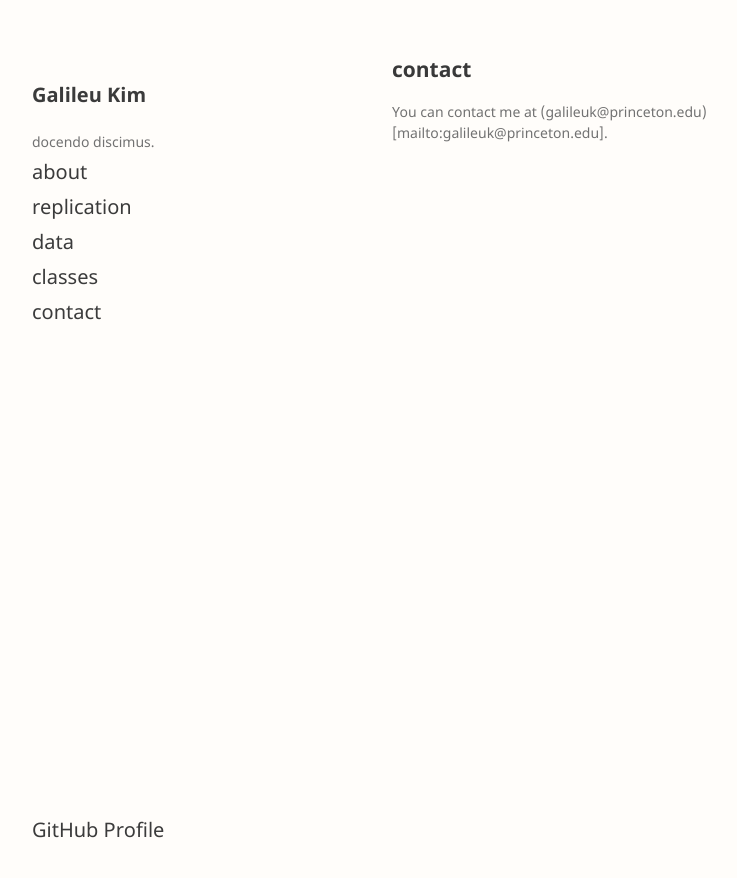
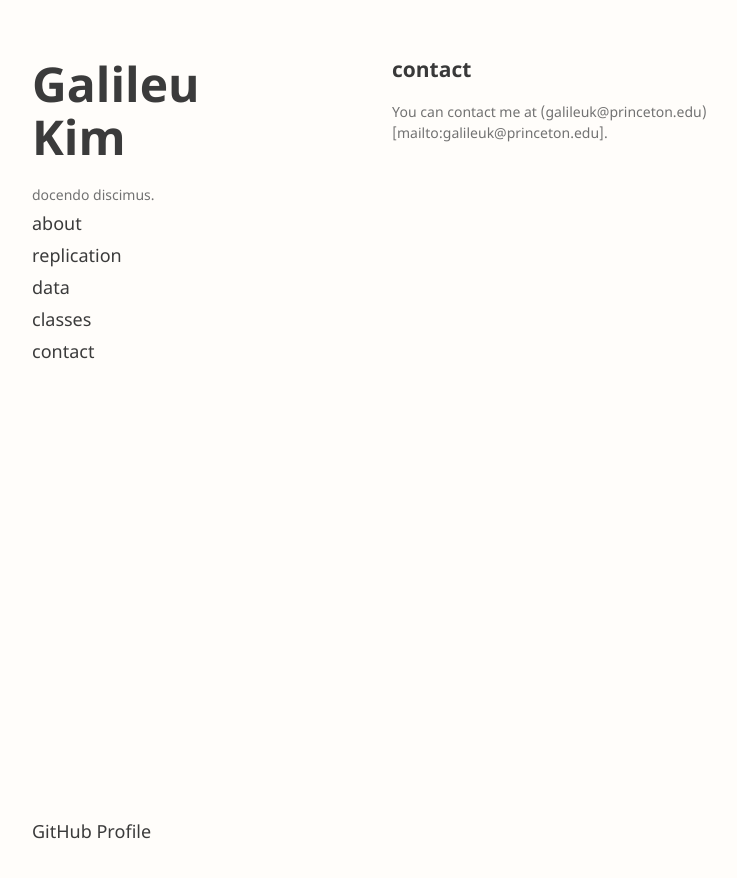
Before and after one commit to galileukim/galileukim.github.io, a Jekyll site: the page built from pages/contact.md, in a window 1280 px wide. Shown: the top 878 px of the page, without its empty margins (178-915 px from the left). Built offline with Jekyll 4.4.1, drawn with Linux system fonts in a browser that asks for light colours; our own code applies the rules of GitHub Pages for plain Markdown files.

Commit message:
change font header

```diff
--- a/_sass/jekyll-theme-minimal.scss
+++ b/_sass/jekyll-theme-minimal.scss
@@ -28,7 +28,6 @@ h1, h2, h3 {
 }
 
 h1 {
-  font-size:48px;
   color:#4B4338;
 }
 
@@ -43,8 +42,11 @@ h3, h4, h5, h6 {
 a {
   color:#3b3b3b;
   text-decoration:none;
-  font-size:20px;
-  margin:0 0 5px;
+  font-size:48px;
+}
+
+.view a {
+  font-size:18px;
 }
 
 a:hover, a:focus {
```
